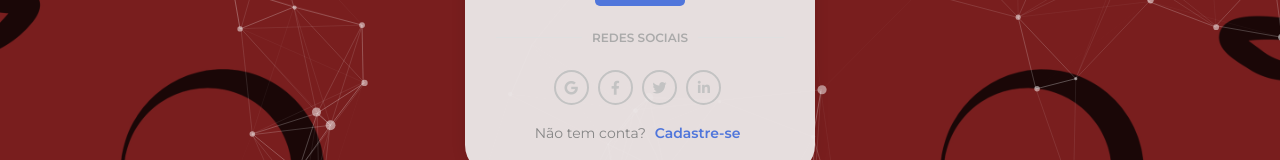
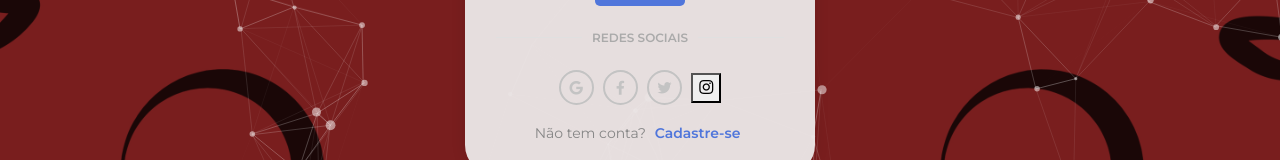
Before and after one commit to Luciana-Pessoa/loginabs, a plain HTML site: page index.html in a window 1280 px wide. Shown: the part 483-643 px from the top of the page. Drawn offline with Linux system fonts and the light colour scheme.

Commit message:
adicionado o favicon do instagram

```diff
--- a/index.html
+++ b/index.html
@@ -63,8 +63,9 @@
                                     <button type="button" class="google"><i class="fab fa-google"></i></button>
                                     <button type="button" class="facebook"><i class="fab fa-facebook-f"></i></button>
                                     <button type="button" class="twitter"><i class="fab fa-twitter"></i></button>
-                                    <button type="button" class="linkedin"><i class="fab fa-linkedin-in"></i></button>
+                                    <button type="button" class="instagram"><i class="fab fa-instagram"></i></button>
                                     <span class="already-acc">Não tem conta? <a href="signup.html"
+
                                             class="signup-btn">Cadastre-se</a></span>
                                 </div>
                             </div>
```
